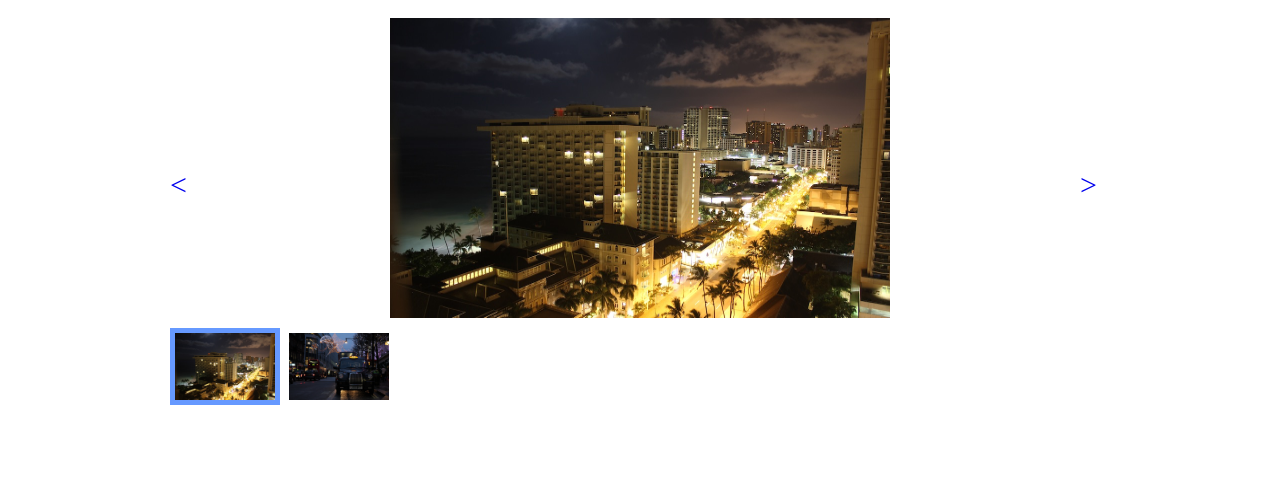
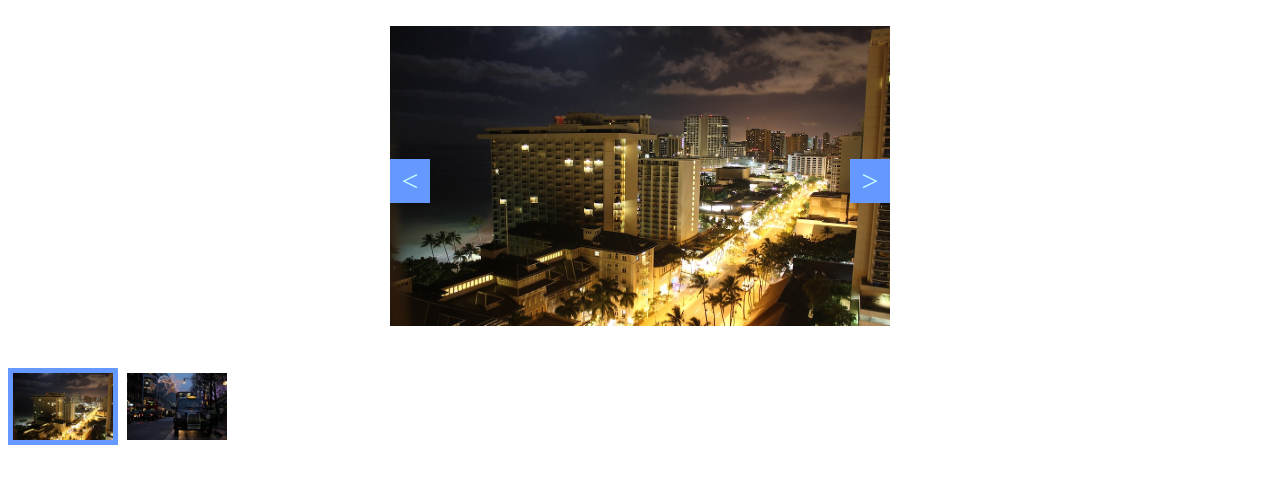
Before and after one commit to thecalvinchan/jslider, a plain HTML site: page index.html in a window 1280 px wide. Drawn offline with Linux system fonts and the light colour scheme.

Commit message:
Fixed various display issues with navigation links

```diff
--- a/index.html
+++ b/index.html
@@ -9,14 +9,15 @@
 </head>
 <body>
 	<div id="slideshowcontainer">
+		&nbsp;
 		<div id="slideshow">
 			<div id="images">
 				<img src="samplepictures/IMG_5448.jpg"/>
 				<img src="samplepictures/IMG_7528.jpg"/>
 			</div>
 		</div>
-		<div id="thumbnails">
-		</div>
+	</div>
+	<div id="thumbnails">
 	</div>
 </body>
 </html>
--- a/jslider.css
+++ b/jslider.css
@@ -1,7 +1,8 @@
 #slideshowcontainer {
-	width: 940px;
+	width: 500px;
+	height: 350px;
 	margin: 0 auto 0 auto;
-	padding: 10px;
+	position: relative;
 }
 
 #slideshow {
@@ -14,6 +15,7 @@
 	height: 300px;
 	display: none;
 	position: absolute;
+	overflow: hidden;
 }
 
 #images {
@@ -22,22 +24,30 @@
 .picnav {
 	width: 30px;
 	font-size: 30px;
+	position: absolute;
+	background-color: #6699FF;
+	z-index: 9999;
 }
 
 .arrows:link, .arrows:visited {
 	text-decoration: none;
+	color: #ccffff;
 }
 
 .arrows:hover, .arrows:active {
-	border-bottom: 1px dotted #fff;
+	color: #0000aa;
 }
 
-#left {
-	float: left;
+#picnavleft {
+	left: 0;
+	text-align: center;
+	padding: 5px;
 }
 
-#right {
-	float: right;
+#picnavright {
+	right: 0;
+	text-align: center;
+	padding: 5px;
 }
 
 #thumbnails {
--- a/jslider.js
+++ b/jslider.js
@@ -7,17 +7,16 @@ function() {
     var numImages = 0;
     $('#slideshow img').each(function(){numImages++;}).hide().first().show();
     $('#thumbnails img').eq(0).css({'border':'5px solid #6699FF','margin':'0px'});
-	$('#slideshowcontainer').prepend('<div id="left" class="picnav"><a href="#" class="arrows">&lt;</a></div>');
-    $('<div id="right" class="picnav"><a href="#" class="arrows">&gt;</a></div>').insertBefore('#thumbnails');
+    $('#slideshowcontainer').append('<div id="picnavleft" class="picnav"><a href="#" class="arrows">&lt;</a></div><div id="picnavright" class="picnav"><a href="#" class="arrows">&gt;</a></div>');
 
     var heightImage = $('#slideshow img').height();
-    var heightNav = $('#arrows').height();
+    var heightNav = $('.arrows').eq(0).height();
     var paddingOffset = Math.floor((heightImage-heightNav)/2);
     var heightAdjusted = heightImage-paddingOffset;
-    $('.picnav').css({'height':heightAdjusted,'padding-top':paddingOffset});
+    $('.picnav').css({'margin-top':paddingOffset});
 
     var curPicIndex = 0
-    $('#right').click(
+    $('#picnavright').click(
         function()
         {
             $('#slideshow img').eq(curPicIndex).hide("slide", {direction: "left"}, 500);
@@ -34,7 +33,7 @@ function() {
         }
     );
 
-    $('#left').click(
+    $('#picnavleft').click(
         function()
         {
             $('#slideshow img').eq(curPicIndex).hide("slide", {direction: "right"}, 500);
```
